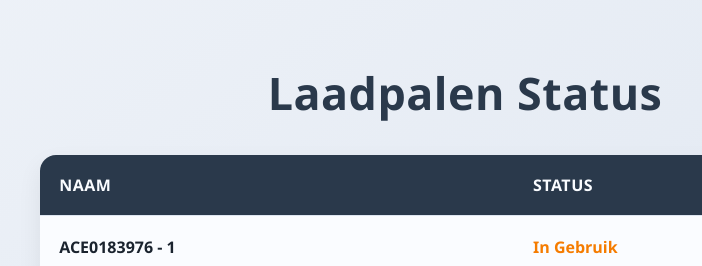
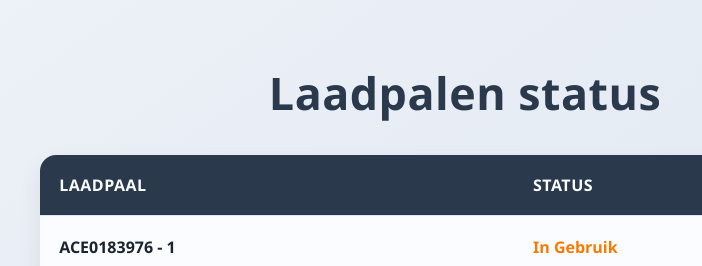
Before and after one commit to Jarnostuff/ecocharge-status, a plain HTML site: page index.html in a window 1280 px wide. Shown: the top 266 px of the page, 175-877 px from the left. Drawn offline with Linux system fonts and the light colour scheme.

Commit message:
Update title and headings

```diff
--- a/index.html
+++ b/index.html
@@ -3,15 +3,15 @@
   <head>
     <meta charset="UTF-8" />
     <meta name="viewport" content="width=device-width, initial-scale=1.0" />
-    <title>EcoCharge - Laadpalen Status</title>
+    <title>NORRIQ EcoCharge - Laadpalen Status</title>
     <link rel="stylesheet" href="styles.css" />
   </head>
   <body>
-    <h1>Laadpalen Status</h1>
+    <h1>Laadpalen status</h1>
     <table id="chargersTable">
       <thead>
         <tr>
-          <th>Naam</th>
+          <th>Laadpaal</th>
           <th>Status</th>
         </tr>
       </thead>
```
